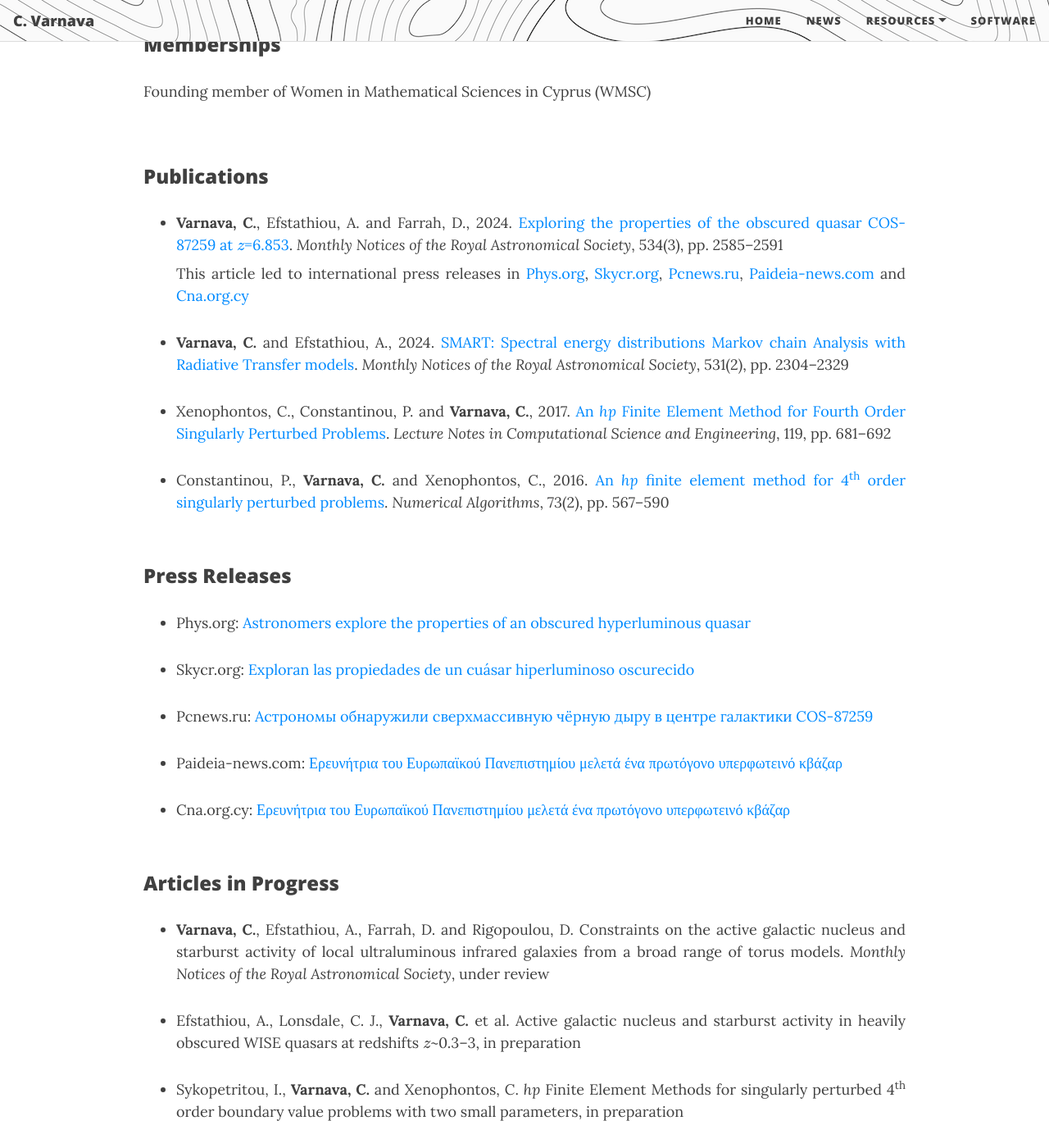
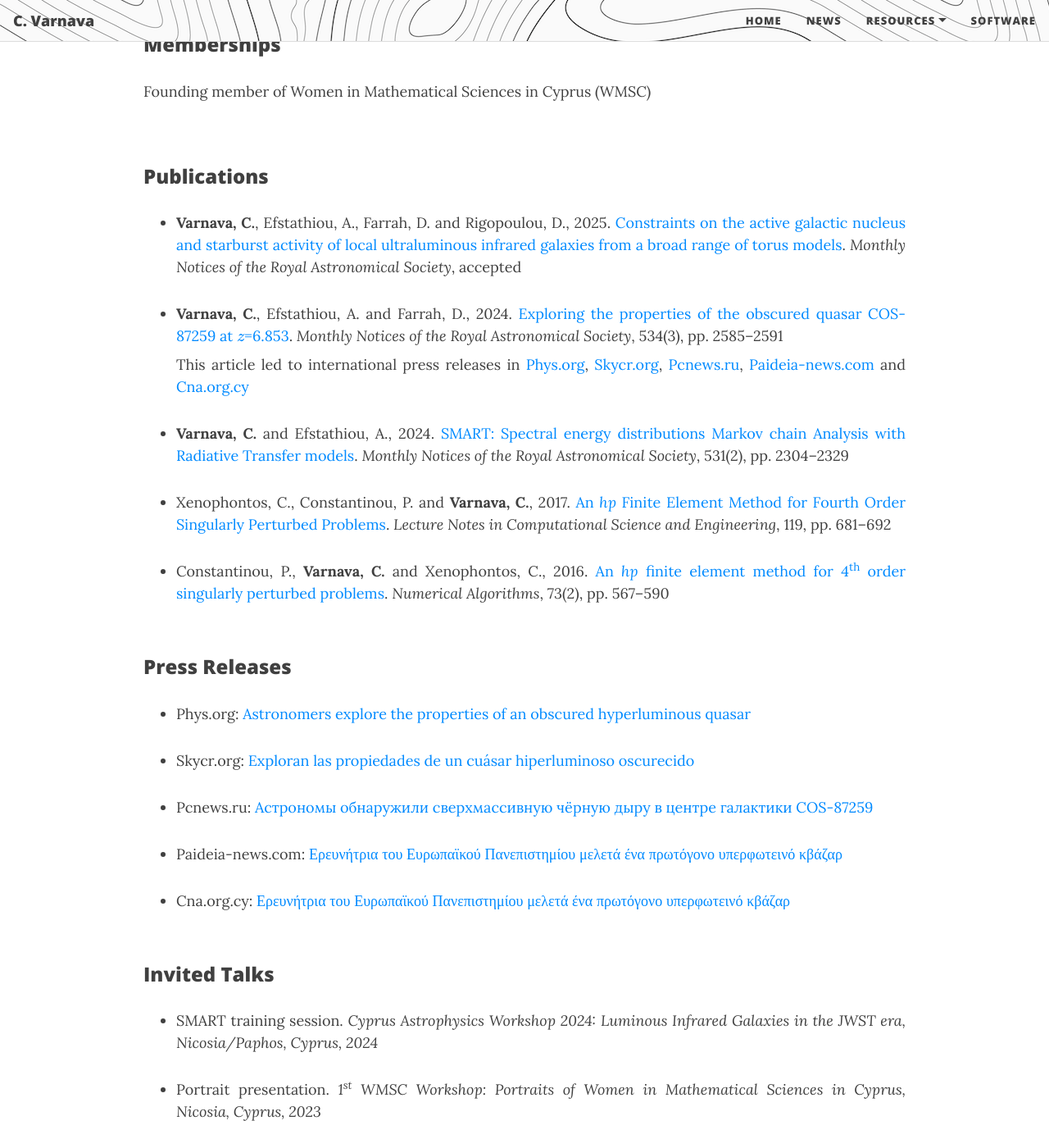
Before and after one commit to ch-var/ch-var.github.io, a Jekyll site: the page built from cv.html, in a window 1280 px wide and 1400 px high, scrolled down 2637 px. Shown: the whole window at 82% size. Built offline with Jekyll 4.4.1, drawn with Linux system fonts in a browser that asks for light colours; formulas are drawn with MathJax 3.

Commit message:
Update cv.html

```diff
--- a/cv.html
+++ b/cv.html
@@ -84,8 +84,11 @@
 <br>
 <p style="font-family: var(--header-font); font-weight: 800; line-height: 1.1; font-size: 1.5rem; margin-top: 1.25rem;">Publications</p>
 <ul>
-<li class="responsive-margin" style="margin-bottom: 8px;"><b>Varnava, C.</b>, Efstathiou, A. and Farrah, D., 2024. <a href="https://doi.org/10.1093/mnras/stae2221">Exploring the properties of the obscured quasar COS-87259 at \(z\)=6.853</a>. <i>Monthly Notices of the Royal Astronomical Society</i>, 534(3), pp. 2585–2591</li>
-<p align='justify'class="responsive-margin"  style="margin-top: 0px;">This article led to international press releases in <a href="https://phys.org/news/2024-10-astronomers-explore-properties-obscured-hyperluminous.html">Phys.org</a>, <a href="https://skycr.org/2024/10/21/exploran-las-propiedades-de-un-cuasar-hiperluminoso-oscurecido/">Skycr.org</a>, <a href="https://pcnews.ru/news/astronomy_obnaruzili_sverhmassivnuu_cernuu_dyru_v_centre_galaktiki_cos_87259-1530160.html#gsc.tab=0">Pcnews.ru</a>, <a href="https://paideia-news.com/panepistimio-frederick/2024/11/11/ereynitria-toy-eyropaikoy-panepistimioy-meleta-ena-protogono-yperfoteino-kbazar">Paideia-news.com</a> and <a href="https://www.cna.org.cy/press-release/article/7556971/anakoinosi-typoy-evropaiko-panepistimio-kyproy">Cna.org.cy</a></p>
+<li class="responsive-margin"><b>Varnava, C.</b>, Efstathiou, A., Farrah, D. and Rigopoulou, D., 2025. <a href="https://doi.org/10.1093/mnras/stae1141">Constraints on the active galactic nucleus and starburst activity of local ultraluminous infrared galaxies from a broad range of torus models</a>. <i>Monthly Notices of the Royal Astronomical Society</i>, accepted</li>
+<p></p>
+<li class="responsive-margin" style="margin-bottom: 8px;"><b>Varnava, C.</b>, Efstathiou, A. and Farrah, D., 2024. <a href="https://doi.org/10.1093/mnras/staf319">Exploring the properties of the obscured quasar COS-87259 at \(z\)=6.853</a>. <i>Monthly Notices of the Royal Astronomical Society</i>, 534(3), pp. 2585–2591</li>
+<p align='justify' class="responsive-margin" style="margin-top: 0px;">This article led to international press releases in <a href="https://phys.org/news/2024-10-astronomers-explore-properties-obscured-hyperluminous.html">Phys.org</a>, <a href="https://skycr.org/2024/10/21/exploran-las-propiedades-de-un-cuasar-hiperluminoso-oscurecido/">Skycr.org</a>, <a href="https://pcnews.ru/news/astronomy_obnaruzili_sverhmassivnuu_cernuu_dyru_v_centre_galaktiki_cos_87259-1530160.html#gsc.tab=0">Pcnews.ru</a>, <a href="https://paideia-news.com/panepistimio-frederick/2024/11/11/ereynitria-toy-eyropaikoy-panepistimioy-meleta-ena-protogono-yperfoteino-kbazar">Paideia-news.com</a> and <a href="https://www.cna.org.cy/press-release/article/7556971/anakoinosi-typoy-evropaiko-panepistimio-kyproy">Cna.org.cy</a></p>
+<p></p>
 <li class="responsive-margin"><b>Varnava, C.</b> and Efstathiou, A., 2024. <a href="https://doi.org/10.1093/mnras/stae1141">SMART: Spectral energy distributions Markov chain Analysis with Radiative Transfer models</a>. <i>Monthly Notices of the Royal Astronomical Society</i>, 531(2), pp. 2304–2329</li>
 <p></p>
 <li class="responsive-margin">Xenophontos, C., Constantinou, P. and <b>Varnava, C.</b>, 2017. <a href="https://doi.org/10.1007/978-3-319-65870-4_49">An <i>hp</i> Finite Element Method for Fourth Order Singularly Perturbed Problems</a>. <i>Lecture Notes in Computational Science and Engineering</i>, 119, pp. 681–692</li>
@@ -104,15 +107,6 @@
 <li class="responsive-margin">Paideia-news.com: <a href="https://paideia-news.com/panepistimio-frederick/2024/11/11/ereynitria-toy-eyropaikoy-panepistimioy-meleta-ena-protogono-yperfoteino-kbazar">Ερευνήτρια του Ευρωπαϊκού Πανεπιστημίου μελετά ένα πρωτόγονο υπερφωτεινό κβάζαρ</a></li>
 <p></p>
 <li class="responsive-margin">Cna.org.cy: <a href="https://www.cna.org.cy/press-release/article/7556971/anakoinosi-typoy-evropaiko-panepistimio-kyproy">Ερευνήτρια του Ευρωπαϊκού Πανεπιστημίου μελετά ένα πρωτόγονο υπερφωτεινό κβάζαρ</a></li>
-</ul>
-<br>
-<p style="font-family: var(--header-font); font-weight: 800; line-height: 1.1; font-size: 1.5rem; margin-top: 1.25rem;">Articles in Progress</p>
-<ul>
-<li class="responsive-margin"><b>Varnava, C.</b>, Efstathiou, A., Farrah, D. and Rigopoulou, D. Constraints on the active galactic nucleus and starburst activity of local ultraluminous infrared galaxies from a broad range of torus models. <i>Monthly Notices of the Royal Astronomical Society</i>, under review</li>
-<p></p>
-<li class="responsive-margin">Efstathiou, A., Lonsdale, C. J., <b>Varnava, C.</b> et al. Active galactic nucleus and starburst activity in heavily obscured WISE quasars at redshifts \(z\)~0.3–3, in preparation</li>
-<p></p>
-<li class="responsive-margin">Sykopetritou, I., <b>Varnava, C.</b> and Xenophontos, C. <i>hp</i> Finite Element Methods for singularly perturbed 4<sup>th</sup> order boundary value problems with two small parameters, in preparation</li>
 </ul>
 <br>
 <p style="font-family: var(--header-font); font-weight: 800; line-height: 1.1; font-size: 1.5rem; margin-top: 1.25rem;">Invited Talks</p>
```
